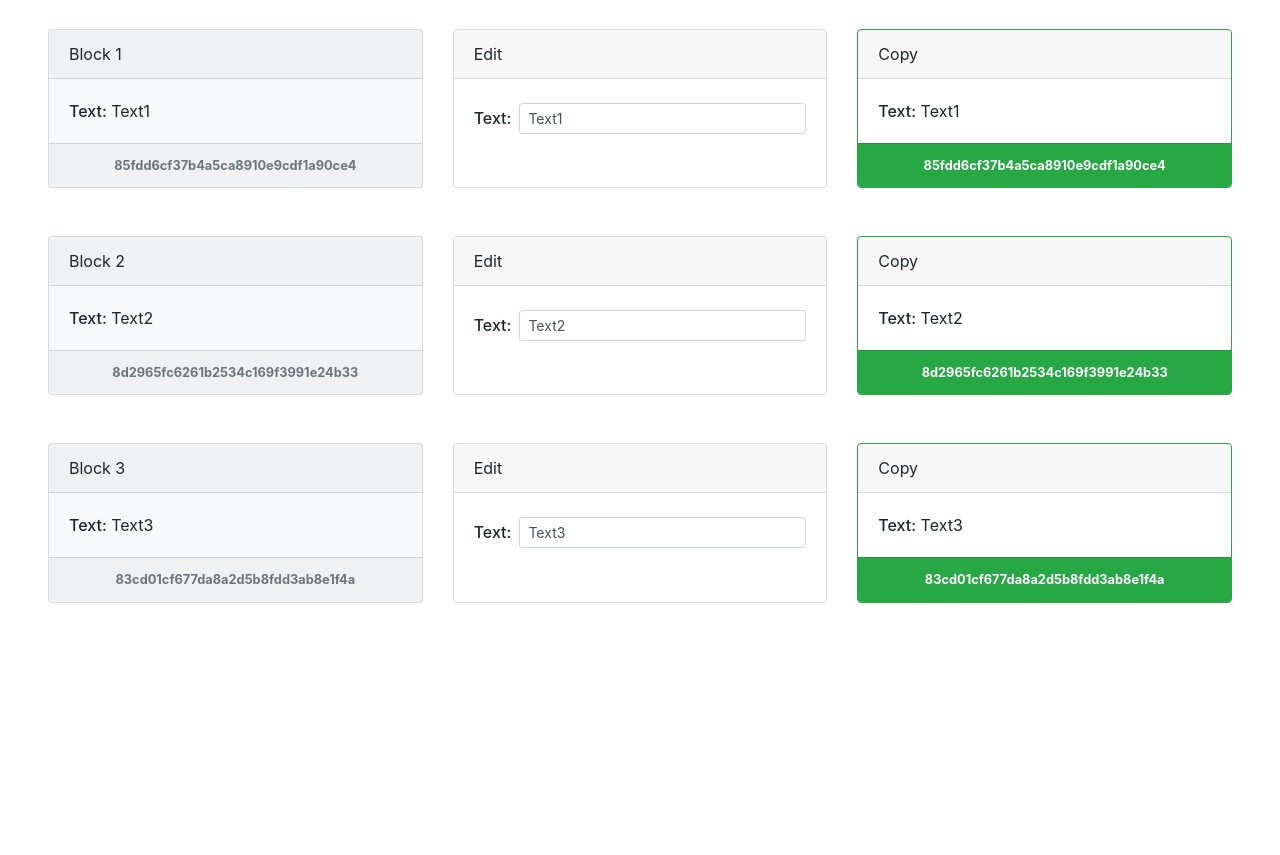
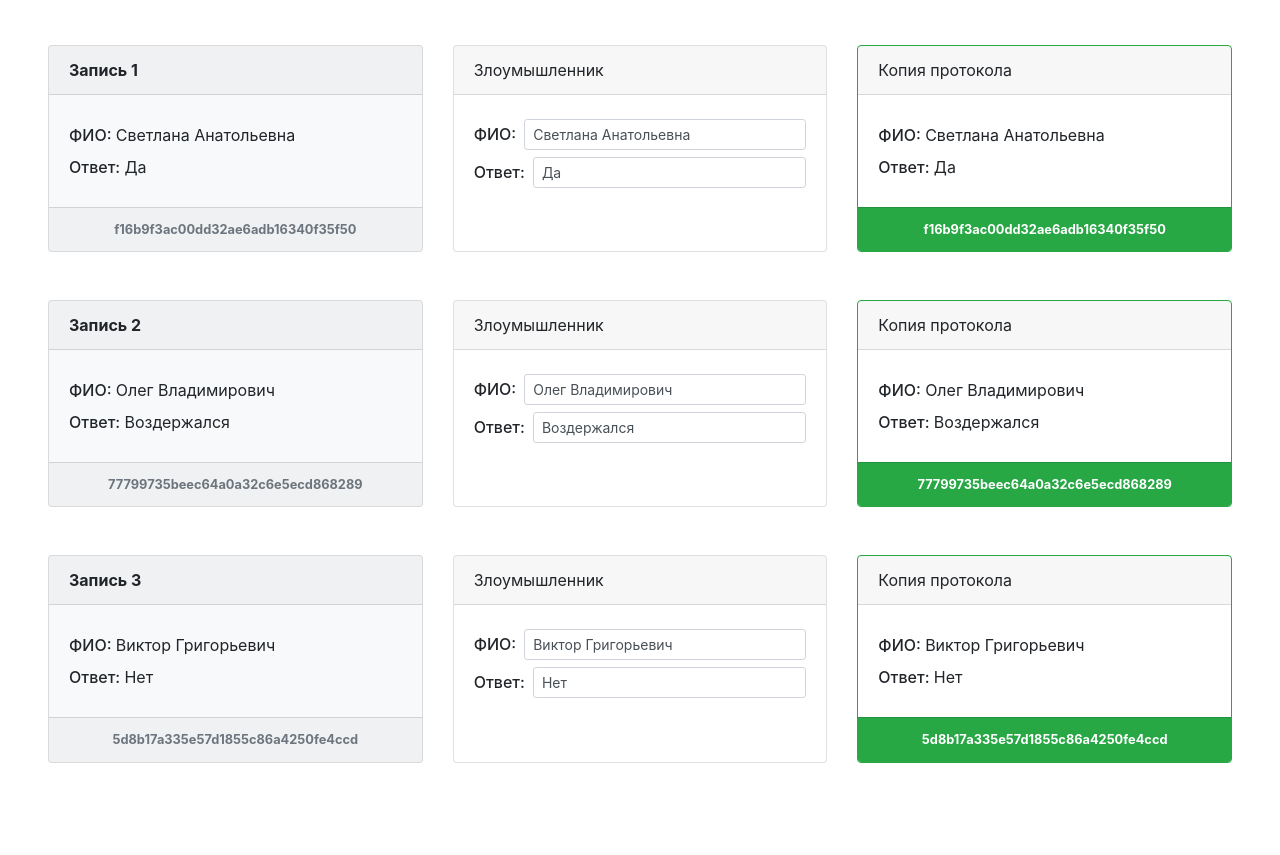
Before and after one commit to turganovulan/hash-demo, a plain HTML site: page index.html in a window 1280 px wide. Shown: the part 75-930 px from the top of the page. Before the commit the page ends 800 px from the top, so only its background shows below. Drawn offline with nearby package versions, Linux system fonts and the light colour scheme.

Commit message:
Traslation

```diff
--- a/index.html
+++ b/index.html
@@ -9,102 +9,14 @@
 	<!-- Bootstrap CSS -->
 	<link rel="stylesheet" href="https://stackpath.bootstrapcdn.com/bootstrap/4.5.0/css/bootstrap.min.css"
 		integrity="sha384-9aIt2nRpC12Uk9gS9baDl411NQApFmC26EwAOH8WgZl5MYYxFfc+NcPb1dKGj7Sk" crossorigin="anonymous">
-
-	<style>
-		/* .card {
-				margin-bottom: 24px;
-			} */
-	</style>
 </head>
 
 <body>
-	<nav class="navbar navbar-expand-lg navbar-light bg-light">
-		<a class="navbar-brand" href="#">Demo Page</a>
+	<nav class="navbar navbar-expand-lg navbar-light bg-light py-3">
+		<a class="navbar-brand" href="#"><span class="font-weight-bold">Demo Page</span></a>Протокол голосования по вопросу: "Вы одобряете членский взнос на 2020 год в размере 500 рублей?"
 	</nav>
 
-	<div id="main" class="container-fluid p-5">
-		<div id="block1" class="card-deck flex-nowrap mb-5">
-			<div class="card bg-light">
-				<div class="card-header">Block 1</div>
-				<div class="card-body">
-					<span class="h6">Text:</span>
-					<span class="p-text"></span>
-				</div>
-				<div class="card-footer text-center text-muted font-weight-bold small"><span class="p-hash"></span></div>
-			</div>
-			<div class="card">
-				<div class="card-header">Edit</div>
-				<div class="card-body">
-					<div class="d-flex align-items-center">
-						<label class="h6 col-form-label mr-2">Text:</label>
-						<input class="form-control form-control-sm p-input" type="text">
-					</div>
-				</div>
-			</div>
-			<div class="card p-copy">
-				<div class="card-header">Copy</div>
-				<div class="card-body">
-					<span class="h6">Text:</span>
-					<span class="p-copy-text"></span>
-				</div>
-				<div class="card-footer text-center text-white font-weight-bold small"><span class="p-copy-hash"></span></div>
-			</div>
-		</div>
-		<div id="block2" class="card-deck flex-nowrap mb-5">
-			<div class="card bg-light">
-				<div class="card-header">Block 2</div>
-				<div class="card-body">
-					<span class="h6">Text:</span>
-					<span class="p-text"></span>
-				</div>
-				<div class="card-footer text-center text-muted font-weight-bold small"><span class="p-hash"></span></div>
-			</div>
-			<div class="card">
-				<div class="card-header">Edit</div>
-				<div class="card-body">
-					<div class="d-flex align-items-center">
-						<label class="h6 col-form-label mr-2">Text:</label>
-						<input class="form-control form-control-sm p-input" type="text">
-					</div>
-				</div>
-			</div>
-			<div class="card p-copy">
-				<div class="card-header">Copy</div>
-				<div class="card-body">
-					<span class="h6">Text:</span>
-					<span class="p-copy-text"></span>
-				</div>
-				<div class="card-footer text-center text-white font-weight-bold small"><span class="p-copy-hash"></span></div>
-			</div>
-		</div>
-		<div id="block3" class="card-deck flex-nowrap mb-5">
-			<div class="card bg-light">
-				<div class="card-header">Block 3</div>
-				<div class="card-body">
-					<span class="h6">Text:</span>
-					<span class="p-text"></span>
-				</div>
-				<div class="card-footer text-center text-muted font-weight-bold small"><span class="p-hash"></span></div>
-			</div>
-			<div class="card">
-				<div class="card-header">Edit</div>
-				<div class="card-body">
-					<div class="d-flex align-items-center">
-						<label class="h6 col-form-label mr-2">Text:</label>
-						<input class="form-control form-control-sm p-input" type="text">
-					</div>
-				</div>
-			</div>
-			<div class="card p-copy">
-				<div class="card-header">Copy</div>
-				<div class="card-body">
-					<span class="h6">Text:</span>
-					<span class="p-copy-text"></span>
-				</div>
-				<div class="card-footer text-center text-white font-weight-bold small"><span class="p-copy-hash"></span></div>
-			</div>
-		</div>
-	</div>
+	<div id="main" class="container-fluid p-5"></div>
 
 	<!-- jQuery first, then Popper.js, then Bootstrap JS, then Yandex.Map -->
 	<script src="https://cdn.jsdelivr.net/npm/jquery@3.5.1/dist/jquery.min.js" crossorigin="anonymous"></script>
--- a/script.js
+++ b/script.js
@@ -1,31 +1,87 @@
 class Block {
-  constructor(id, data, prevHash) {
-    this.id = id;
+  names = { answer: 'Ответ: ', user: 'ФИО: ' }
+
+  constructor(index, data, prevHash, validate) {
+    this.index = index;
     this.data = Object.assign({}, data);
     this.copy = Object.assign({}, data);
     this.prevHash = prevHash;
     this.hash = this.getHash();
+    this.validate = validate;
 
-    $(this.id).find('.p-input').on('keyup change keydown', e => {
-      this.copy.text = e.target.value;
-      this.draw()
-      this.validate()
-    })
+    this.element = this.template()
+    this.draw()
   }
 
-  draw () {
-    $(this.id).find('.p-text').text(this.data.text)
-    $(this.id).find('.p-hash').text(this.hash)
-    $(this.id).find('.p-input').val(this.copy.text)
-    $(this.id).find('.p-copy-text').text(this.copy.text)
-    $(this.id).find('.p-copy-hash').text(this.getHash())
+  template() {
+    const name = 'Запись ' + this.index;
+    const element = $(`<div class="card-deck flex-nowrap mb-5">
+        <div class="card bg-light">
+          <div class="card-header font-weight-bold">${name}</div>
+          <div class="card-body p-data"></div>
+          <div class="card-footer text-center text-muted font-weight-bold small p-hash">></div>
+        </div>
+        <div class="card">
+          <div class="card-header">Злоумышленник</div>
+          <div class="card-body p-input"></div>
+        </div>
+        <div class="card p-copy">
+          <div class="card-header">Копия протокола</div>
+          <div class="card-body p-copy-data"></div>
+          <div class="card-footer text-center text-white font-weight-bold small p-copy-hash"></div>
+        </div>
+      </div>`, { id: 'block' + this.index })
+    $('#main').append(element)
+
+    return element
+  }
+
+  draw() {
+    Object.keys(this.data).forEach(key => {
+      const field = this.element.find('.p-data-' + key)
+      const copyField = this.element.find('.p-copy-data-' + key)
+      const input = this.element.find('.p-input-' + key)
+
+      if (field.length) {
+        field.text(this.data[key])
+        copyField.text(this.copy[key])
+      } else {
+        const item = $('<div>', { class: 'my-2' })
+        item.append($('<span>', { class: 'h6' }).text(this.names[key]))
+        item.append($('<span>', { class: 'p-data-' + key }).text(this.data[key]))
+        this.element.find('.p-data').append(item)
+        const copyItem = $('<div>', { class: 'my-2' })
+        copyItem.append($('<span>', { class: 'h6' }).text(this.names[key]))
+        copyItem.append($('<span>', { class: 'p-copy-data-' + key }).text(this.copy[key]))
+        this.element.find('.p-copy-data').append(copyItem)
+      }
+
+      if (input.length) {
+        input.val(this.copy[key])
+      } else {
+        const item = $('<div>', { class: 'd-flex align-items-center' })
+        const inputEl = $('<input>', { type: 'text', class: 'form-control form-control-sm p-input-' + key }).val(this.copy[key])
+        item.append($('<label>', { class: 'h6 col-form-label mr-2' }).text(this.names[key]))
+        item.append(inputEl)
+        this.element.find('.p-input').append(item)
+
+        inputEl.on('keyup change keydown', e => {
+          this.copy[key] = e.target.value;
+          this.draw()
+          this.validate()
+        })
+      }
+    })
+
+    this.element.find('.p-hash').text(this.hash)
+    this.element.find('.p-copy-hash').text(this.getHash())
   }
 
   setValidity(validity) {
-    $(this.id).find('.p-copy').toggleClass('border-danger', !validity)
-    $(this.id).find('.p-copy').toggleClass('border-success ', validity)
-    $(this.id).find('.p-copy .card-footer').toggleClass('bg-danger', !validity)
-    $(this.id).find('.p-copy .card-footer').toggleClass('bg-success ', validity)
+    this.element.find('.p-copy').toggleClass('border-danger', !validity)
+    this.element.find('.p-copy').toggleClass('border-success ', validity)
+    this.element.find('.p-copy .card-footer').toggleClass('bg-danger', !validity)
+    this.element.find('.p-copy .card-footer').toggleClass('bg-success ', validity)
   }
 
   getHash() {
@@ -39,12 +95,12 @@ class BlockChain {
     this.chain = [];
   }
 
-  addBlock(id, data) {
+  addBlock(data) {
+    const index = this.chain.length + 1;
     const prevHash = this.chain.length !== 0 ? this.chain[this.chain.length - 1].hash : 0;
-    const block = new Block(id, data, prevHash);
-    block.validate = this.validate.bind(this);
-    block.draw()
+    const block = new Block(index, data, prevHash, this.validate.bind(this));
     this.chain.push(block);
+    this.validate()
   }
 
   validate() {
@@ -64,8 +120,7 @@ class BlockChain {
 $(document).ready(function () {
   const BChain = new BlockChain();
 
-  BChain.addBlock('#block1', { text: 'Text1' })
-  BChain.addBlock('#block2', { text: 'Text2' })
-  BChain.addBlock('#block3', { text: 'Text3' })
-  BChain.validate()
+  BChain.addBlock({ user: 'Светлана Анатольевна', answer: 'Да' })
+  BChain.addBlock({ user: 'Олег Владимирович', answer: 'Воздержался' })
+  BChain.addBlock({ user: 'Виктор Григорьевич', answer: 'Нет' })
 });
```
